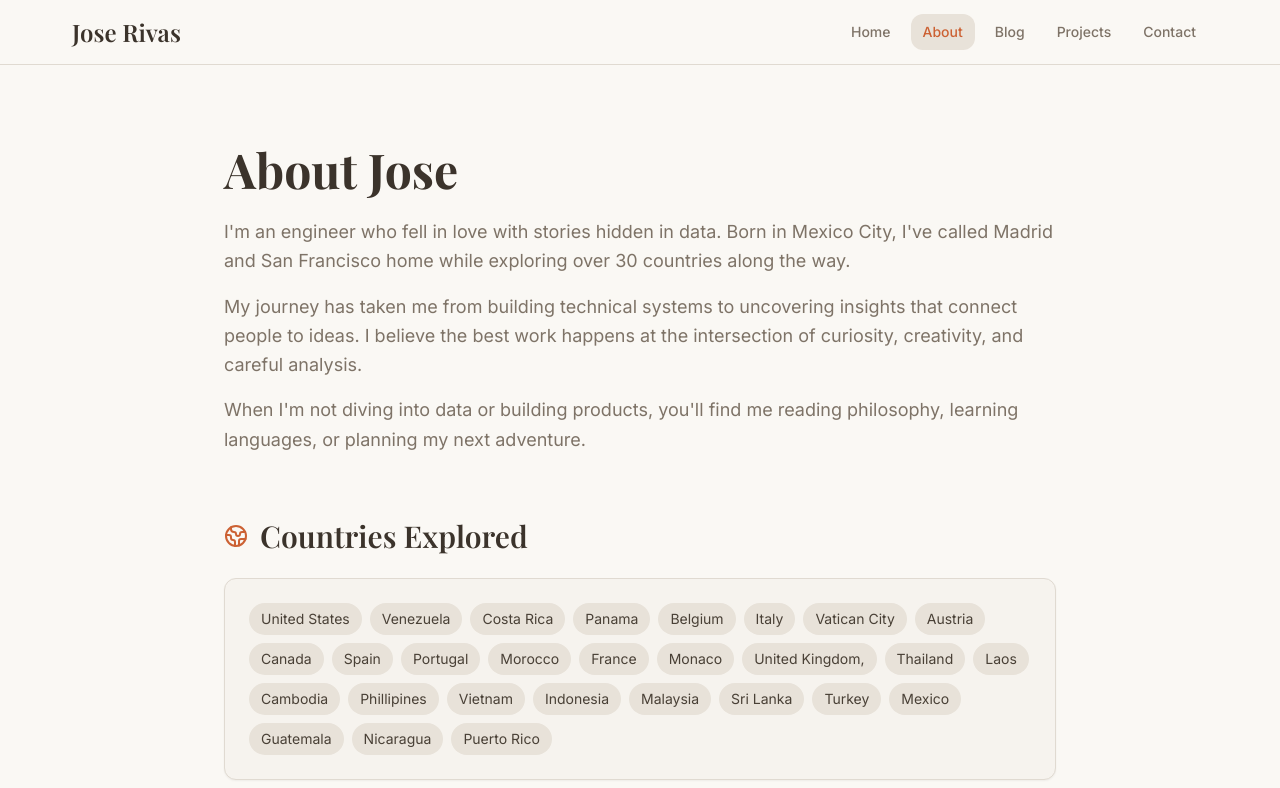
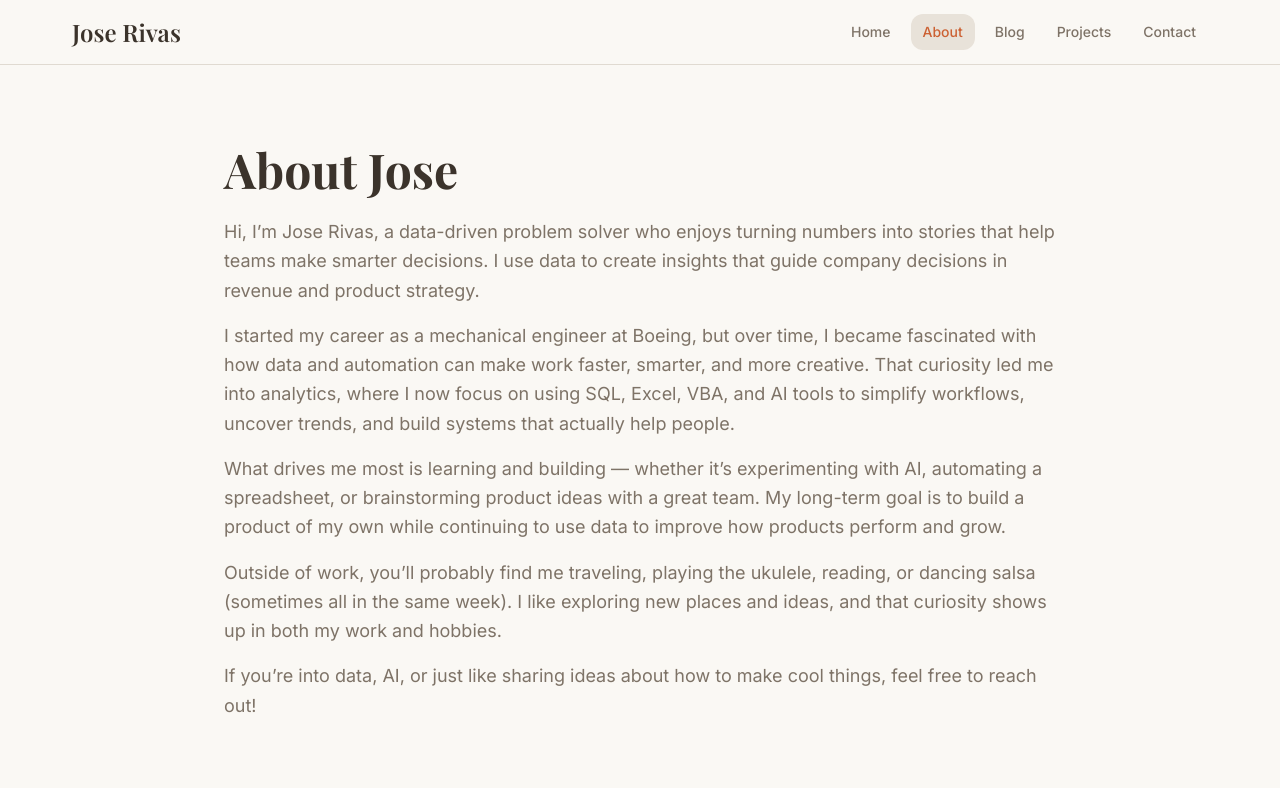
Before and after one commit to joserrivase/jose-rivas-website, a React (Vite) app: page /about in a window 1280 px wide. Shown: the top 788 px of the page. Built offline with nearby package versions, Linux system fonts and the light colour scheme; the HTML template or start-up script is replaced by a standard one.

Commit message:
Revise About section with personal insights

```diff
--- a/src/pages/About.tsx
+++ b/src/pages/About.tsx
@@ -40,17 +40,19 @@ const About = () => {
         </h1>
         <div className="prose prose-lg max-w-none text-muted-foreground space-y-4">
           <p className="text-lg leading-relaxed">
-            I'm an engineer who fell in love with stories hidden in data. Born in Mexico City,
-            I've called Madrid and San Francisco home while exploring over 30 countries along the way.
+            Hi, I’m Jose Rivas, a data-driven problem solver who enjoys turning numbers into stories that help teams make smarter decisions. I use data to create insights that guide company decisions in revenue and product strategy.
           </p>
           <p className="text-lg leading-relaxed">
-            My journey has taken me from building technical systems to uncovering insights that
-            connect people to ideas. I believe the best work happens at the intersection of
-            curiosity, creativity, and careful analysis.
+            I started my career as a mechanical engineer at Boeing, but over time, I became fascinated with how data and automation can make work faster, smarter, and more creative. That curiosity led me into analytics, where I now focus on using SQL, Excel, VBA, and AI tools to simplify workflows, uncover trends, and build systems that actually help people.
           </p>
           <p className="text-lg leading-relaxed">
-            When I'm not diving into data or building products, you'll find me reading philosophy,
-            learning languages, or planning my next adventure.
+            What drives me most is learning and building — whether it’s experimenting with AI, automating a spreadsheet, or brainstorming product ideas with a great team. My long-term goal is to build a product of my own while continuing to use data to improve how products perform and grow.
+          </p>
+          <p className="text-lg leading-relaxed">
+            Outside of work, you’ll probably find me traveling, playing the ukulele, reading, or dancing salsa (sometimes all in the same week). I like exploring new places and ideas, and that curiosity shows up in both my work and hobbies.
+          </p>
+          <p className="text-lg leading-relaxed">
+            If you’re into data, AI, or just like sharing ideas about how to make cool things, feel free to reach out!
           </p>
         </div>
       </section>
```
